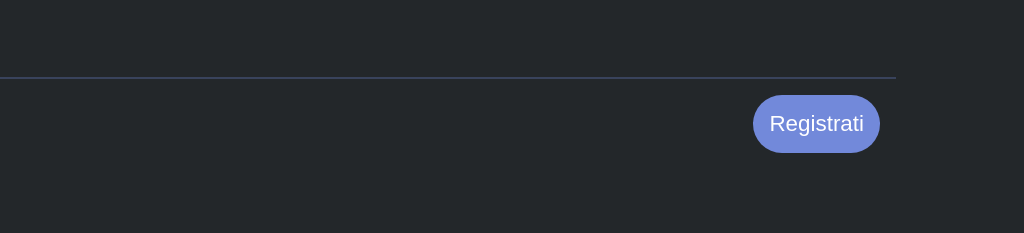
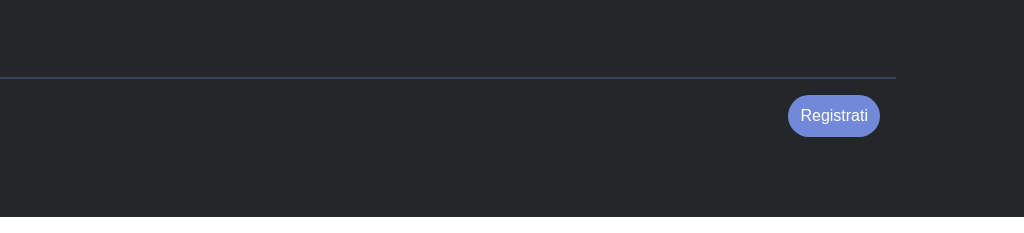
Before and after one commit to sgraziola/htmlcss-discord, a plain HTML site: page index.html in a window 1280 px wide. Shown: the part 4705-4938 px from the top of the page, 256-1280 px from the left. Drawn offline with Linux system fonts and the light colour scheme.

Commit message:
Fix reg button commit Ex Discord

```diff
--- a/assets/css/style.css
+++ b/assets/css/style.css
@@ -230,6 +230,11 @@ i{
 .cont_foot_bot{
   padding-top: 1rem;
 }
+
+.r_foot .mac{
+font-size: 1rem;
+padding: 0.75rem;
+}
 /* #endregion Footer */
 
 /* #region Griglia con flex */
```
